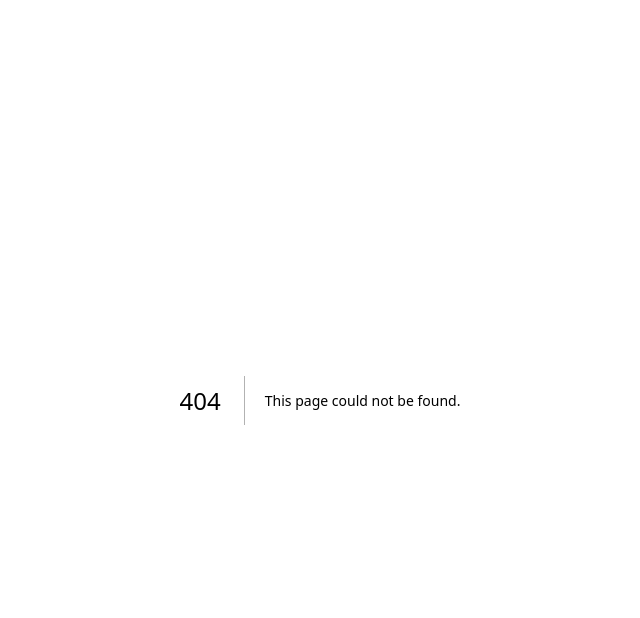
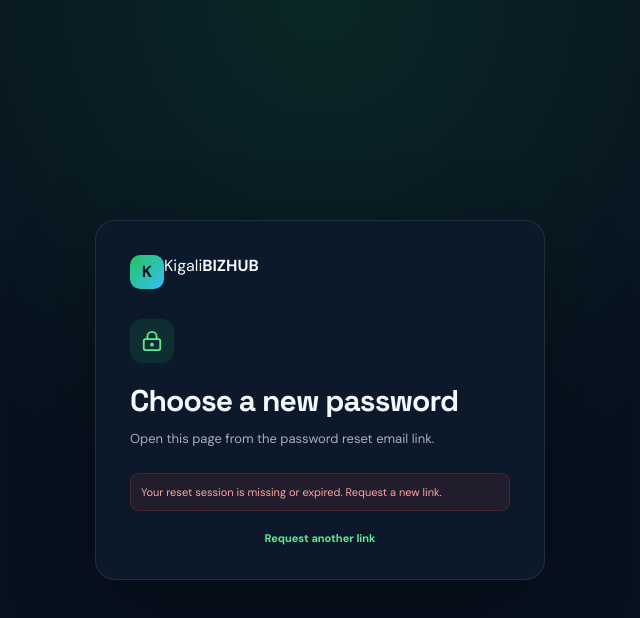
Before and after one commit to CREDO-2020/Kigali-BIZHUB, a Next.js app: page /auth/reset-password in a window 1280 px wide. Before the commit this address had no page. Shown: the top 618 px of the page, without its empty margins (320-960 px from the left). Built offline with nearby package versions, Linux system fonts and the light colour scheme; no server answers.

Commit message:
feat: add password recovery flow

```diff
--- /dev/null
+++ b/app/auth/reset-password/page.tsx
@@ -0,0 +1,21 @@
+"use client";
+
+import Link from "next/link";
+import { FormEvent, useEffect, useState } from "react";
+import { ArrowRight, LockKeyhole } from "lucide-react";
+import { useRouter } from "next/navigation";
+import { createClient } from "@/lib/supabase/client";
+
+export default function ResetPasswordPage(){
+  const supabase=createClient(); const router=useRouter(); const [password,setPassword]=useState(""); const [confirm,setConfirm]=useState(""); const [error,setError]=useState(""); const [loading,setLoading]=useState(false); const [ready,setReady]=useState(false);
+  useEffect(()=>{supabase.auth.getSession().then(({data})=>setReady(!!data.session))},[supabase]);
+  async function submit(e:FormEvent<HTMLFormElement>){
+    e.preventDefault();setError("");
+    if(password.length<6){setError("Password must be at least 6 characters.");return}
+    if(password!==confirm){setError("Passwords do not match.");return}
+    setLoading(true);const {error}=await supabase.auth.updateUser({password});
+    if(error){setError(error.message);setLoading(false);return}
+    router.replace("/auth/login?reset=success");
+  }
+  return <main className="authPage"><div className="authCard"><Link href="/" className="authBrand"><span className="brandMark">K</span>Kigali <b>BIZHUB</b></Link><div className="authIcon"><LockKeyhole size={22}/></div><h1>Choose a new password</h1><p>{ready?"Set a new password for your BIZHUB account.":"Open this page from the password reset email link."}</p>{ready?<form onSubmit={submit} className="authForm"><label>New password<input type="password" minLength={6} required value={password} onChange={e=>setPassword(e.target.value)}/></label><label>Confirm password<input type="password" minLength={6} required value={confirm} onChange={e=>setConfirm(e.target.value)}/></label>{error&&<div className="authError">{error}</div>}<button disabled={loading}>{loading?"Updating...":"Update password"}<ArrowRight size={16}/></button></form>:<div className="authError">Your reset session is missing or expired. Request a new link.</div>}<span className="authSwitch"><Link href="/auth/forgot-password">Request another link</Link></span></div></main>
+}
```
